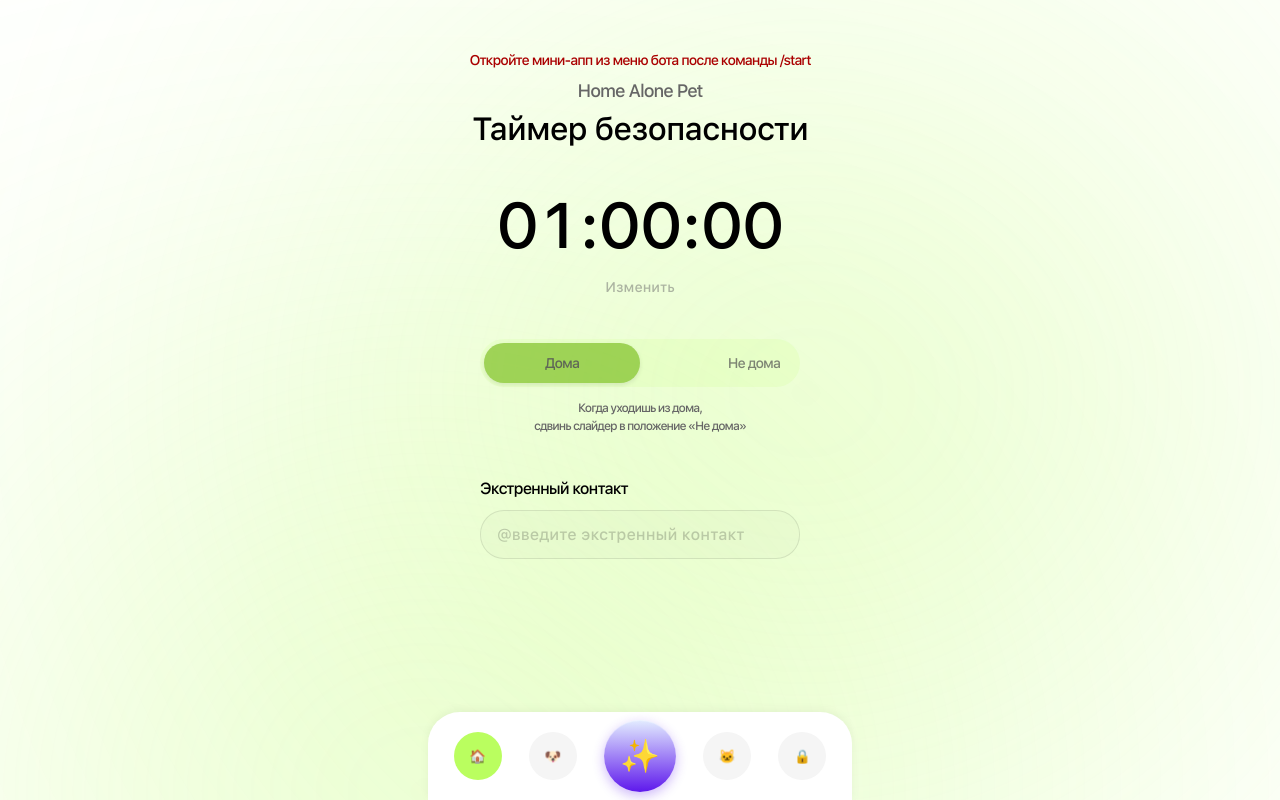
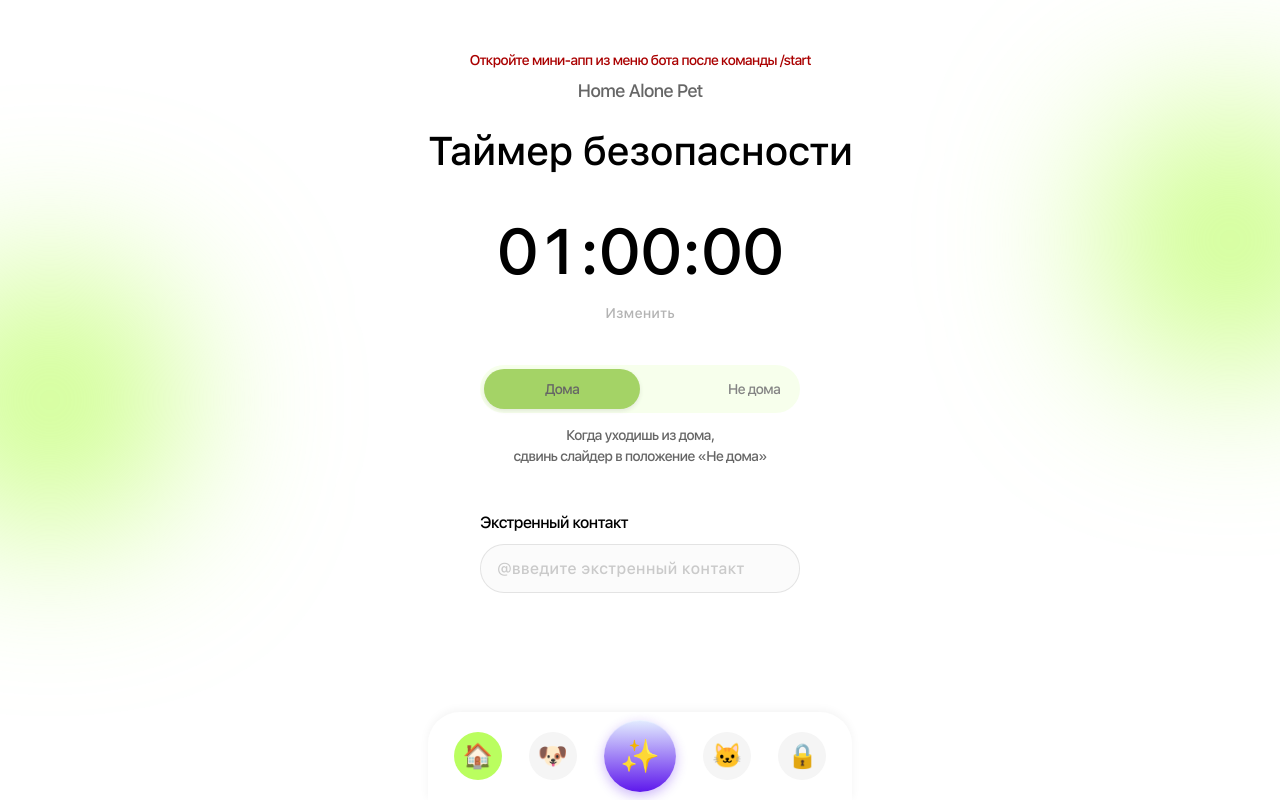
Before and after one commit to Klyaksonchik/HomeAloneMiniApp, a React (Create React App) app in the folder Frontend/: page / in a window 1280 px wide. Built offline with nearby package versions, Linux system fonts and the light colour scheme.

Commit message:
Update index.css icons

```diff
--- a/Frontend/src/index.css
+++ b/Frontend/src/index.css
@@ -25,44 +25,44 @@ body {
   box-sizing: border-box;
 }
 
-/* Два кривых цветных эллипса с блюром 260 */
+/* Два ярких цветных эллипса с меньшим блюром */
 .app::before {
   content: '';
   position: fixed;
-  top: 0;
-  left: -87px;
-  width: 80%;
-  height: 80%;
-  background: radial-gradient(ellipse, #BAFE5F 0%, transparent 70%);
-  filter: blur(260px);
+  top: 50%;
+  left: -100px;
+  width: 300px;
+  height: 300px;
+  background: radial-gradient(ellipse, #BAFE5F 0%, rgba(186, 254, 95, 0.6) 50%, transparent 80%);
+  filter: blur(80px);
   pointer-events: none;
   z-index: 0;
   transition: all 0.5s ease;
-  transform: translateY(471px);
+  transform: translateY(-50%);
 }
 
 .app::after {
   content: '';
   position: fixed;
-  bottom: 0;
-  left: 294px;
-  width: 80%;
-  height: 80%;
-  background: radial-gradient(ellipse, #BAFE5F 0%, transparent 70%);
-  filter: blur(260px);
+  top: 30%;
+  right: -100px;
+  width: 300px;
+  height: 300px;
+  background: radial-gradient(ellipse, #BAFE5F 0%, rgba(186, 254, 95, 0.6) 50%, transparent 80%);
+  filter: blur(80px);
   pointer-events: none;
   z-index: 0;
   transition: all 0.5s ease;
-  transform: translateY(-87px);
+  transform: translateY(-50%);
 }
 
 /* Когда не дома - красные эллипсы */
 .app.not-home::before {
-  background: radial-gradient(ellipse, #fe5f6b 0%, transparent 70%);
+  background: radial-gradient(ellipse, #fe5f6b 0%, rgba(254, 95, 107, 0.6) 50%, transparent 80%);
 }
 
 .app.not-home::after {
-  background: radial-gradient(ellipse, #fe5f6b 0%, transparent 70%);
+  background: radial-gradient(ellipse, #fe5f6b 0%, rgba(254, 95, 107, 0.6) 50%, transparent 80%);
 }
 
 .app > * {
@@ -71,7 +71,7 @@ body {
 }
 
 .app-name {
-  margin: 0 0 8px 0;
+  margin: 0 0 12px 0;
   color: #666;
   font-size: 18px;
   font-weight: 500;
@@ -81,9 +81,9 @@ body {
 }
 
 .main-title {
-  margin: 0 0 16px 0;
+  margin: 12px auto 16px;
   color: #000;
-  font-size: 32px;
+  font-size: 40px;
   font-weight: 500;
   font-family: 'SFProText', sans-serif;
   text-align: center;
@@ -247,7 +247,8 @@ body {
   margin-top: 12px;
   text-align: center;
   color: #666;
-  font-size: 12px;
+  font-size: 14px;
+  font-weight: 500;
   line-height: 1.5;
   font-family: 'SFProText', sans-serif;
 }
@@ -603,11 +604,13 @@ body {
   color: #000;
 }
 
+.nav-button {
+  font-size: 24px;
+  line-height: 1;
+}
+
 .nav-button svg {
-  width: 24px;
-  height: 24px;
-  stroke: #000;
-  fill: none;
+  display: none;
 }
 
 .nav-button-large {
@@ -621,11 +624,19 @@ body {
   justify-content: center;
   font-size: 32px;
   color: #fff;
+  border: none;
+  cursor: pointer;
+  transition: all 0.3s;
+  padding: 0;
 }
 
 .nav-button-large.active {
   background: linear-gradient(180deg, #E3EDFF 0%, #5E18EC 100%);
   box-shadow: 0 4px 12px rgba(94, 24, 236, 0.3), inset 0 1px 0 rgba(255, 255, 255, 0.3);
+}
+
+.nav-button-large svg {
+  display: none;
 }
 
 .nav-item {
@@ -688,36 +699,92 @@ body {
   position: relative;
   overflow-y: hidden;
   padding-bottom: 100px;
+  padding-top: clamp(20px, 5vh, 40px);
+}
+
+.info-page::before {
+  content: '';
+  position: fixed;
+  top: 50%;
+  left: -100px;
+  width: 300px;
+  height: 300px;
+  background: radial-gradient(ellipse, #BAFE5F 0%, rgba(186, 254, 95, 0.6) 50%, transparent 80%);
+  filter: blur(80px);
+  pointer-events: none;
+  z-index: 0;
+  transition: all 0.5s ease;
+  transform: translateY(-50%);
+}
+
+.info-page::after {
+  content: '';
+  position: fixed;
+  top: 30%;
+  right: -100px;
+  width: 300px;
+  height: 300px;
+  background: radial-gradient(ellipse, #BAFE5F 0%, rgba(186, 254, 95, 0.6) 50%, transparent 80%);
+  filter: blur(80px);
+  pointer-events: none;
+  z-index: 0;
+  transition: all 0.5s ease;
+  transform: translateY(-50%);
+}
+
+.info-page > * {
+  position: relative;
+  z-index: 1;
 }
 
 .info-header {
   display: flex;
+  flex-direction: column;
   align-items: center;
-  padding: 20px;
-  border-bottom: 1px solid rgba(0, 0, 0, 0.1);
-  position: sticky;
-  top: 0;
-  background: white;
-  z-index: 10;
+  padding: 0 20px 20px;
+  position: relative;
+  z-index: 1;
+}
+
+.info-page-header {
+  width: 100%;
+  text-align: center;
+  margin-bottom: 8px;
+}
+
+.info-page-header .app-name {
+  margin: 0 0 0 0;
+  color: #666;
+  font-size: 18px;
+  font-weight: 500;
+  font-family: 'SFProText', sans-serif;
+  text-align: center;
+  width: 100%;
+}
+
+.info-page-header .page-title {
+  margin: 0 auto 16px;
+  color: #000;
+  font-size: 40px;
+  font-weight: 500;
+  font-family: 'SFProText', sans-serif;
+  text-align: center;
+  line-height: 1.3;
+  width: 100%;
 }
 
 .back-button {
+  position: absolute;
+  left: 20px;
+  top: 0;
   background: transparent;
   border: none;
   font-size: 24px;
   color: #000;
   cursor: pointer;
   padding: 8px;
-  margin-right: 12px;
   font-family: 'SFProText', sans-serif;
-}
-
-.info-header h2 {
-  margin: 0;
-  font-size: 20px;
-  font-weight: 500;
-  color: #000;
-  font-family: 'SFProText', sans-serif;
+  z-index: 2;
 }
 
 .info-content {
```
